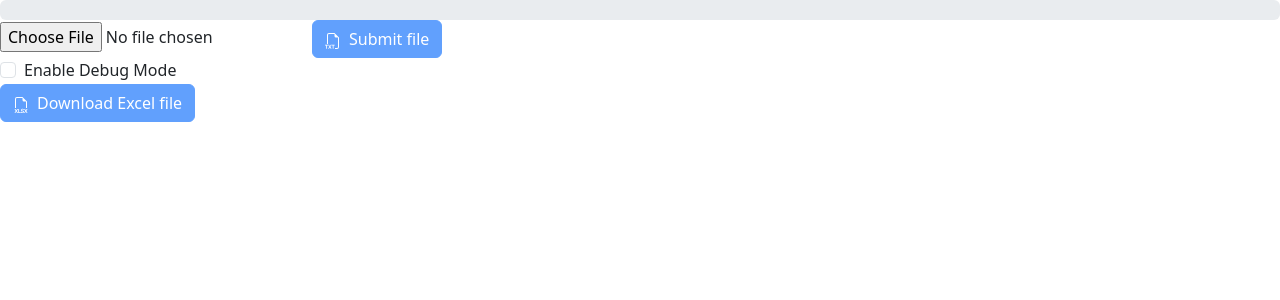
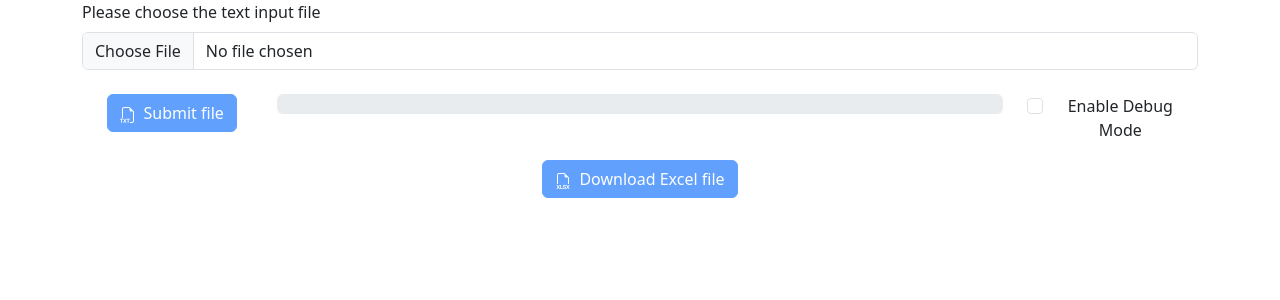
Before and after one commit to hugo-chavar/merge-excel-react, a React (Vite) app: page / in a window 1280 px wide. Shown: the top 300 px of the page. Built offline with nearby package versions, Linux system fonts and the light colour scheme.

Commit message:
Improve design

```diff
--- a/src/App.tsx
+++ b/src/App.tsx
@@ -40,10 +40,11 @@ function App() {
   };
 
   const handleFileChange = (event: ChangeEvent<HTMLInputElement>) => {
-    if (event.target.files != null) {
+    if (event.target.files != null && event.target.files.length > 0) {
       setError(false);
       setSuccess(false);
       setErrorMessage("");
+      setStatusMessage("Waiting for file to be submitted");
       setExtractedFile(undefined);
       setProgress(0);
       const selectedFile = event.target.files[0];
@@ -64,7 +65,7 @@ function App() {
       setStatusMessage("Extracting cases from file");
       console.log(file);
       casesExtractor
-        .extractCasesFromText(fileContent, 150, handleSetProgress)
+        .extractCasesFromText(fileContent, -1, handleSetProgress)
         .then((extractedCases) => {
           console.log(extractedCases);
           setExtracting(false);
@@ -102,16 +103,23 @@ function App() {
   };
 
   return (
-    <div className="mx-auto">
-      <div className="centered-content">
-        <ProgressBar
-          progress={progress}
-          statusMessage={statusMessage}
-          error={error}
-          success={success}
+    <div className="container-sm">
+      <div className="grid gap-2 row-gap-5">
+        <div className="mb-3">
+          <label htmlFor="formFile" className="form-label">
+            Please choose the text input file
+          </label>
+          <input
+            className="form-control"
+            type="file"
+            onChange={handleFileChange}
+            accept=".txt"
+            id="formFile"
+            disabled={extracting}
           />
-        <input type="file" onChange={handleFileChange} accept=".txt" />
-        {file && <p>Selected File: {file.name}</p>}
+        </div>
+        <div className="row text-center p-2">
+          <div className="col-2">
             <Button
               color="primary"
               onClick={handleSubmitFileButtonClick}
@@ -125,11 +133,26 @@ function App() {
             >
               Submit file
             </Button>
-        {error && <p>ERROR: {errorMessage}</p>}
+          </div>
+          <div className="col-8">
+            <ProgressBar
+              progress={progress}
+              statusMessage={statusMessage}
+              error={error}
+              success={success}
+            />
+          </div>
+          <div className="col-2">
             <DebugModeToggle
               debugMode={debugMode}
+              disabled={extracting}
               toggleDebugMode={toggleDebugMode}
             />
+          </div>
+        </div>
+
+        <div className="row text-center p-2">
+          <div className="col">
             <Button
               color="primary"
               onClick={handleDownloadExcelButtonClick}
@@ -140,6 +163,14 @@ function App() {
             </Button>
           </div>
         </div>
+
+        <div className="row text-center p-2">
+          {error && (
+            <div className="text-bg-danger p-3">ERROR: {errorMessage}</div>
+          )}
+        </div>
+      </div>
+    </div>
   );
 }
 
```
Lines whose indentation alone changed are shown as unchanged.
